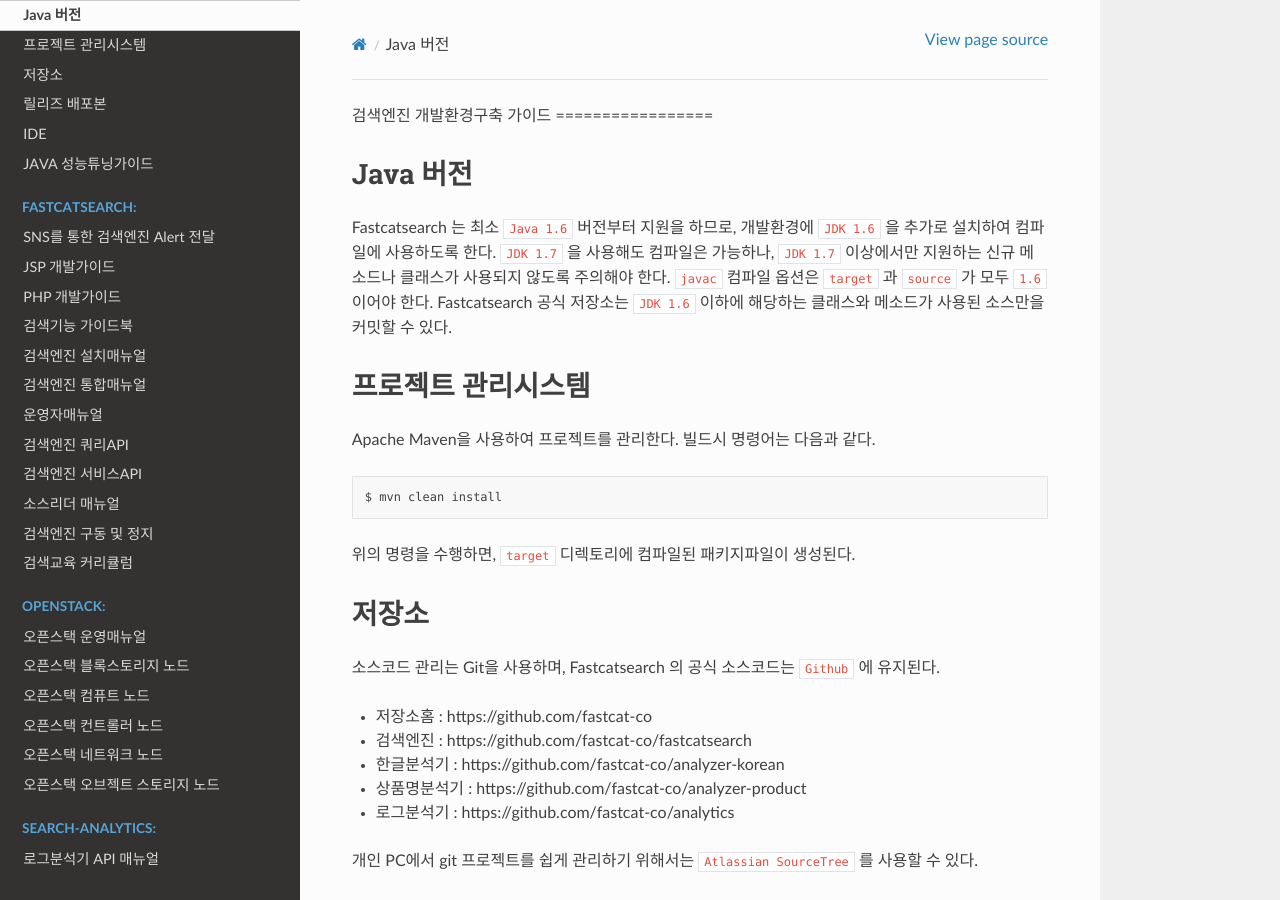
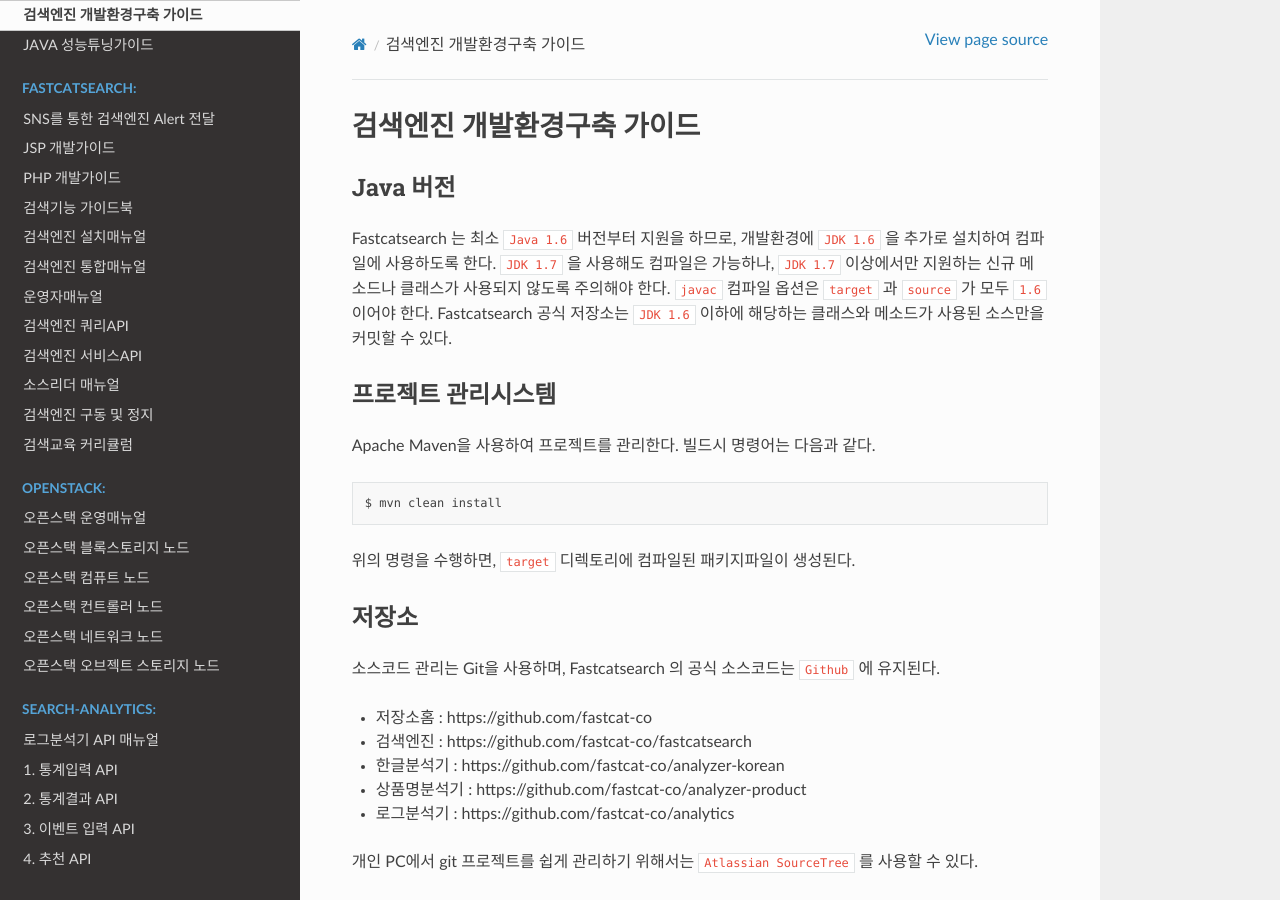
Before and after one commit to rosesystems-smahn/rosesearch-manuals-sphinx, a Sphinx documentation site: the page built from source/common/fastcatsearch-dev-guide/ko/README.md, in a window 1280 px wide and 900 px high. Built offline with Sphinx 7.4.7 and the Read the Docs theme 2.0.0, drawn with Linux system fonts in a browser that asks for light colours; some of the changed lines change nothing that is shown.

Commit message:
문서 인덱스 번호 수정

```diff
--- a/source/common/fastcatsearch-dev-guide/ko/README.md
+++ b/source/common/fastcatsearch-dev-guide/ko/README.md
@@ -1,5 +1,5 @@
-1. 검색엔진 개발환경구축 가이드
-=================
+# 검색엔진 개발환경구축 가이드
+
 
 ### Java 버전
 
```
